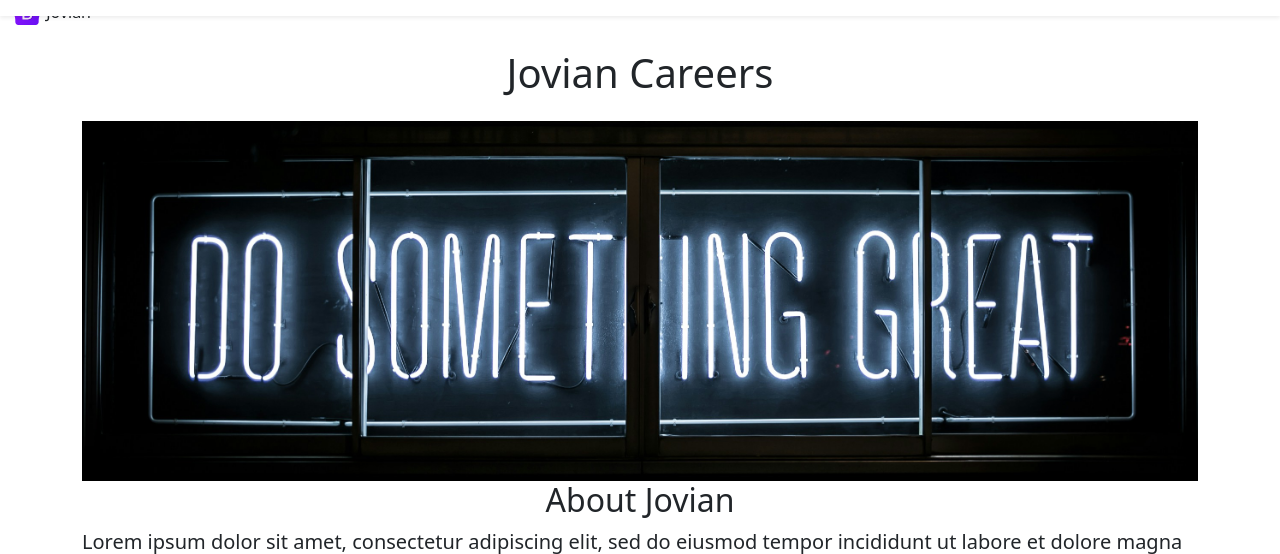
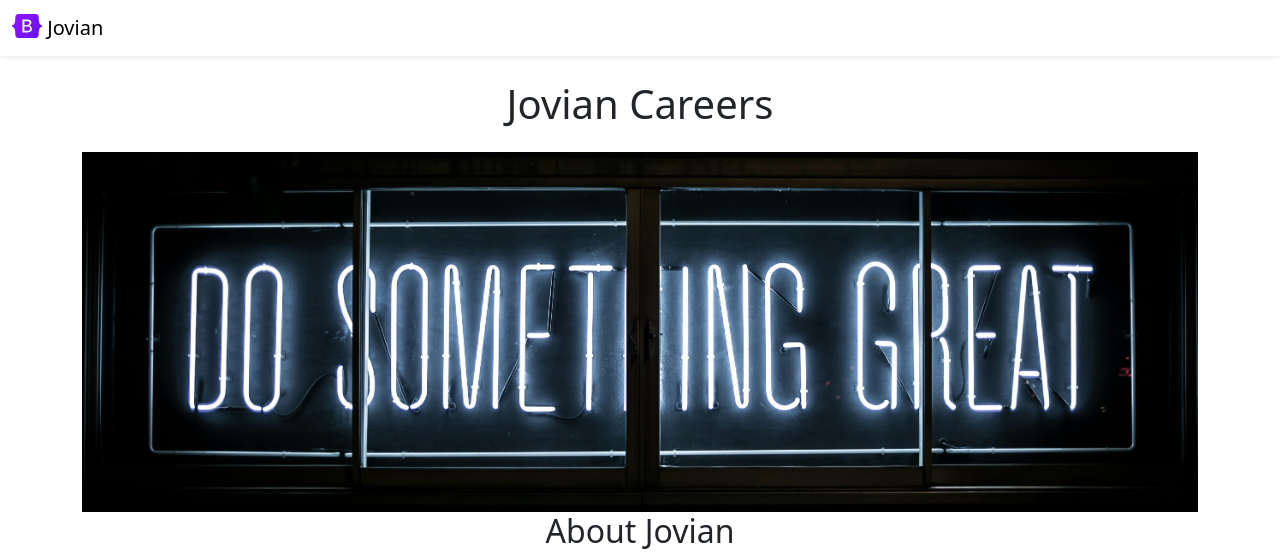
Before and after one commit to rmatuk/jovian-careers-website, a Flask app: page / in a window 1280 px wide. Shown: the top 554 px of the page. Run offline with Flask 3, Linux system fonts and the light colour scheme.

Commit message:
Improve navigation bar

```diff
--- a/templates/nav.html
+++ b/templates/nav.html
@@ -1,4 +1,4 @@
-<nav class="navbar shadow-sm fixed-top bg-white"></nav>
+<nav class="navbar shadow-sm fixed-top bg-white">
   <div class="container-fluid">
     <a class="navbar-brand" href="#">
       <img src="/static/logo.svg" alt="Logo" width="30" height="24" class="d-inline-block align-text-top">
@@ -6,3 +6,4 @@
     </a>
   </div>
 </nav>
+<div style="height:56px"></div>
```
